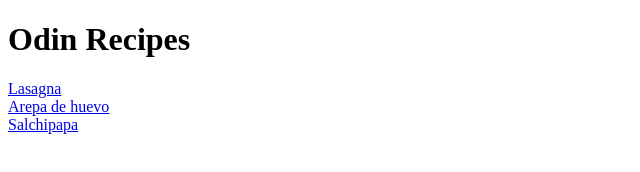
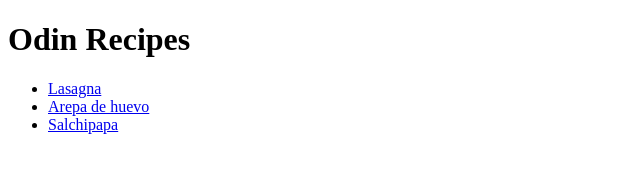
Before and after one commit to wrayanr/odin-recipes, a plain HTML site: page index.html in a window 1280 px wide. Shown: the whole page, without its empty margins (0-640 px from the left). Drawn offline with Linux system fonts and the light colour scheme.

Commit message:
index links to another pages change to anchors  in to unordered list

```diff
--- a/index.html
+++ b/index.html
@@ -8,10 +8,10 @@
 </head>
 <body>
     <h1>Odin Recipes</h1>
-    <a href="/recipes/lasagna.html">Lasagna</a>
-    <br>
-    <a href="/recipes/arepadehuevo.html">Arepa de huevo</a>
-    <br>
-    <a href="/recipes/salchipapa.html">Salchipapa</a>
+    <ul>
+        <li><a href="/recipes/lasagna.html">Lasagna</a></li>
+        <li><a href="/recipes/arepadehuevo.html">Arepa de huevo</a></li>
+        <li><a href="/recipes/salchipapa.html">Salchipapa</a></li>
+    </ul>
 </body>
 </html>
```
